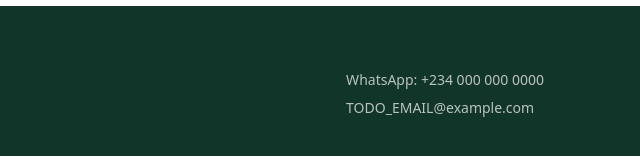
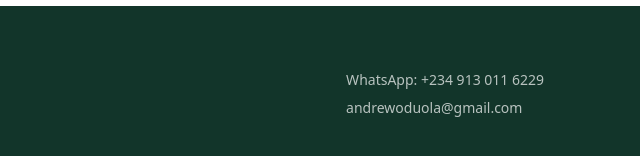
Before and after one commit to Andrew-oduola/cave-addullam, a plain HTML site: page index.html in a window 1280 px wide. Shown: the part 5422-5578 px from the top of the page, 640-1280 px from the left. Drawn offline with nearby package versions, Linux system fonts and the light colour scheme.

Commit message:
Update programme contact details

```diff
--- a/index.html
+++ b/index.html
@@ -128,7 +128,7 @@
     </div></section>
   </main>
 
-  <footer class="bg-forest text-white"><div class="mx-auto flex max-w-6xl flex-col gap-10 px-5 py-12 lg:flex-row lg:items-end lg:justify-between lg:px-8"><div><p class="font-display text-2xl font-bold">From Idea <span class="text-lime">to Income</span></p><p class="mt-3 text-sm text-white/60">Purpose Activation Project · Cohort One</p></div><div class="flex flex-col gap-2 text-sm text-white/70"><a href="https://wa.me/2340000000000" class="transition hover:text-white">WhatsApp: +234 000 000 0000</a><a href="mailto:TODO_EMAIL@example.com" class="transition hover:text-white">TODO_EMAIL@example.com</a></div></div></footer>
+  <footer class="bg-forest text-white"><div class="mx-auto flex max-w-6xl flex-col gap-10 px-5 py-12 lg:flex-row lg:items-end lg:justify-between lg:px-8"><div><p class="font-display text-2xl font-bold">From Idea <span class="text-lime">to Income</span></p><p class="mt-3 text-sm text-white/60">Purpose Activation Project · Cohort One</p></div><div class="flex flex-col gap-2 text-sm text-white/70"><a href="https://wa.me/2349130116229" class="transition hover:text-white">WhatsApp: +234 913 011 6229</a><a href="mailto:andrewoduola@gmail.com" class="transition hover:text-white">andrewoduola@gmail.com</a></div></div></footer>
 
   <script>
     // TODO: Update these four values before publishing.
```
